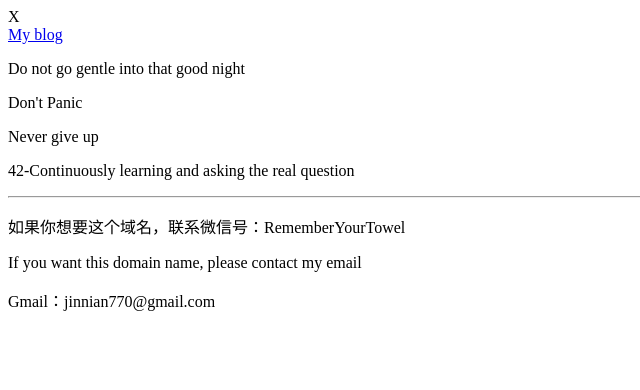
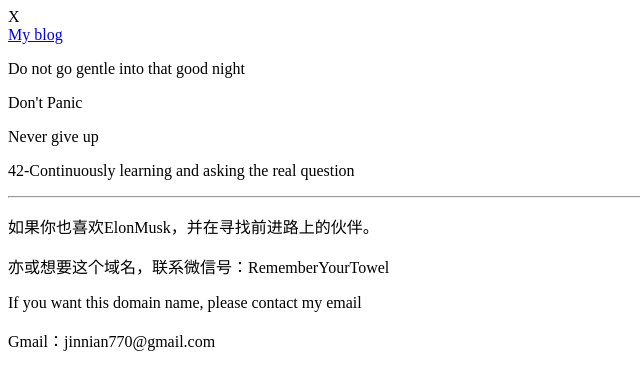
Before and after one commit to JINNIAN666/solarcityicu.github.io, a plain HTML site: page index.html in a window 1280 px wide. Shown: the whole page, without its empty margins (0-640 px from the left). Drawn offline with Linux system fonts and the light colour scheme.

Commit message:
Update index.html

```diff
--- a/index.html
+++ b/index.html
@@ -15,8 +15,9 @@
 <p>Don't Panic</p>
 <p>Never give up</p>
 <p>42-Continuously learning and asking the real question</p>
-<hr>
-<p>如果你想要这个域名，联系微信号：RememberYourTowel</p>
+    <hr>
+<p>如果你也喜欢ElonMusk，并在寻找前进路上的伙伴。</p>
+<p>亦或想要这个域名，联系微信号：RememberYourTowel</p>
 <p>If you want this domain name, please contact my email</p>
 <p>Gmail：jinnian770@gmail.com</p>
 </body>
```
